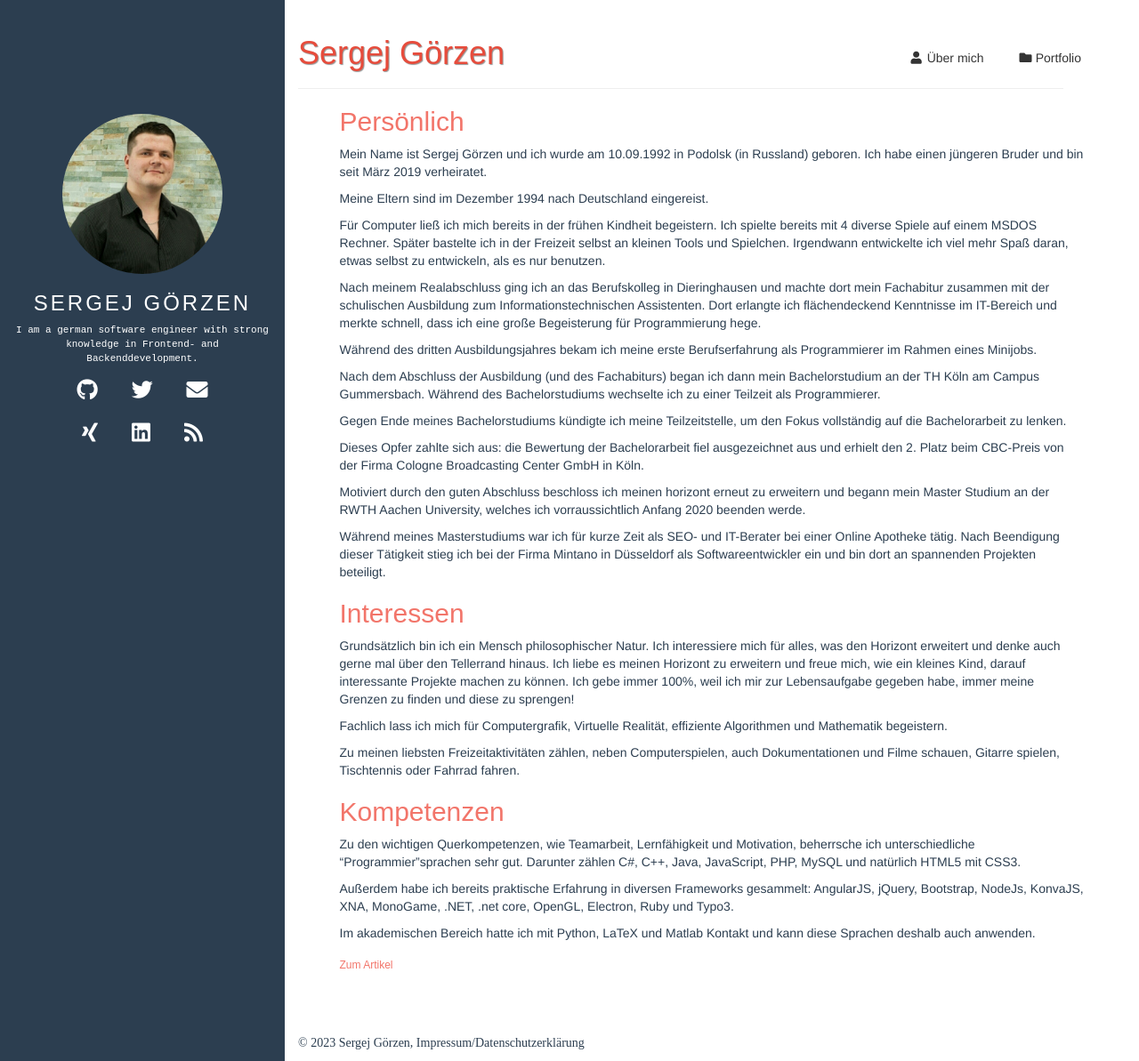
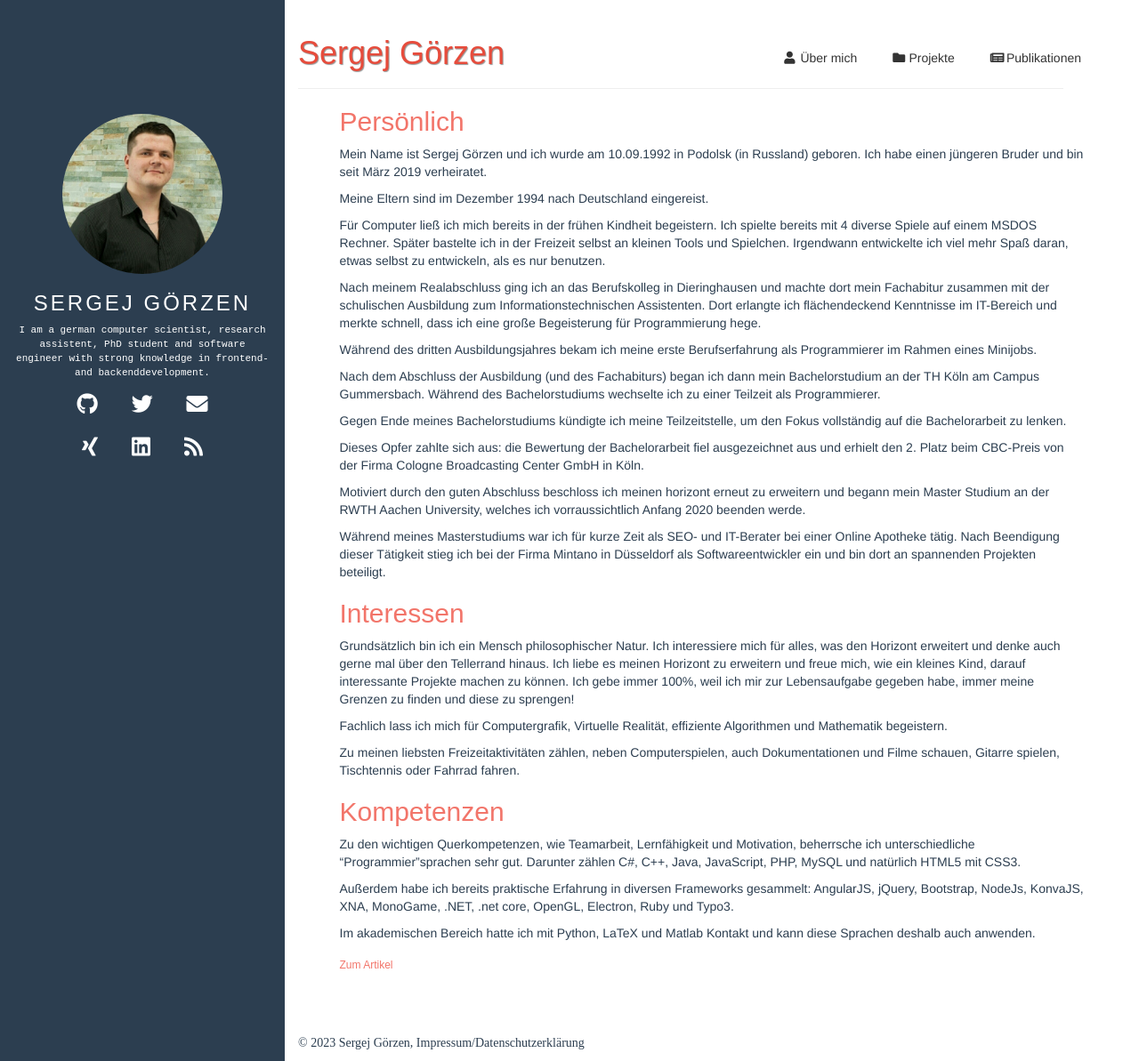
Before and after one commit to SGoerzen/sgoerzen.github.io, a Jekyll site: the page built from index.html, in a window 1280 px wide and 1193 px high. Shown: the whole window at 89% size. Built offline with Jekyll 4.4.1, drawn with Linux system fonts in a browser that asks for light colours; some web fonts are replaced; the list of posts is cut into pages by our own code.

Commit message:
started modernization

```diff
--- a/_config.yml
+++ b/_config.yml
@@ -24,13 +24,14 @@ author:
   twitter: SergejG92
   xing: Sergej_Goerzen2
   linkedin: sergej-görzen-a7a77b178
-  bio: I am a german software engineer with strong knowledge in Frontend- and Backenddevelopment.
+  bio: I am a german computer scientist, research assistent, PhD student and software engineer with strong knowledge in frontend- and backenddevelopment.
   email_md5: 18f834ee3d1f69cd4b6541e1e2189564
 
 rss_path: feed.xml
 categories_path: categories.html
 tags_path: tags.html
 portfolio_path: portfolio.html
+publications_path: publications.html
 about_path: about.html
 impressum_path: impressum.html
 
--- a/_includes/default.html
+++ b/_includes/default.html
@@ -17,6 +17,10 @@
 	<link href="{{ site.BASE_PATH }}/assets/resources/font-awesome/css/all.min.css" rel="stylesheet">
 	<link href="{{ site.BASE_PATH }}/assets/resources/syntax/syntax.css" rel="stylesheet">
 	<link href="{{ site.BASE_PATH }}/assets/css/style.css" rel="stylesheet">
+
+	<!--<link rel="stylesheet" href="https://fonts.googleapis.com/icon?family=Material+Icons">
+	<link rel="stylesheet" href="https://code.getmdl.io/1.3.0/material.blue_grey-light_blue.min.css" />
+	<script defer src="https://code.getmdl.io/1.3.0/material.min.js"></script>-->
 
 	<!-- Le fav and touch icons -->
 	<!-- Update these with your own images
@@ -65,7 +69,8 @@
 			<ul class="nav navbar-nav">
 				<li class="active"><a href="/">Über mich</a></li>
 				<!--<li><a href="{{ site.BASE_PATH}}/{{ site.projects_path }}">Projekte</a></li>-->
-				<li><a href="{{ site.BASE_PATH}}/{{ site.portfolio_path }}">Portfolio</a></li>
+				<li><a href="{{ site.BASE_PATH}}/{{ site.portfolio_path }}">Projekte</a></li>
+				<li><a href="{{ site.BASE_PATH}}/{{ site.publications_path }}">Publikationen</a></li>
 			</ul>
 		</div><!-- /.navbar-collapse -->
 	</nav>
@@ -78,7 +83,8 @@
 		<ul class="dropdown-menu" role="menu">
 			<li><a href="{{ site.BASE_PATH}}/"><i class="fa fa-user"></i>Über mich</a></li>
 			<!--<li><a href="{{ site.BASE_PATH}}/{{ site.projects_path }}"><i class="fa fa-code"></i>Projekte</a></li>-->
-			<li><a href="{{ site.BASE_PATH}}/{{ site.portfolio_path }}"><i class="fa fa-folder"></i>Portfolio</a></li>
+			<li><a href="{{ site.BASE_PATH}}/{{ site.portfolio_path }}"><i class="fa fa-folder"></i>Projekte</a></li>
+			<li><a href="{{ site.BASE_PATH}}/{{ site.publications_path }}"><i class="fa fa-newspaper"></i>Publikationen</a></li>
 			<!--<li class="divider"></li>
 			<li><a href="#"><i class="fa fa-arrow-up"></i>Top of Page</a></li>-->
 		</ul>
```
Also changed, not shown: _posts/2019-01-16-Digitalriding.markdown (deleted, +0 -13 lines), publications.html (added, +36 -0 lines), Gemfile.lock.
